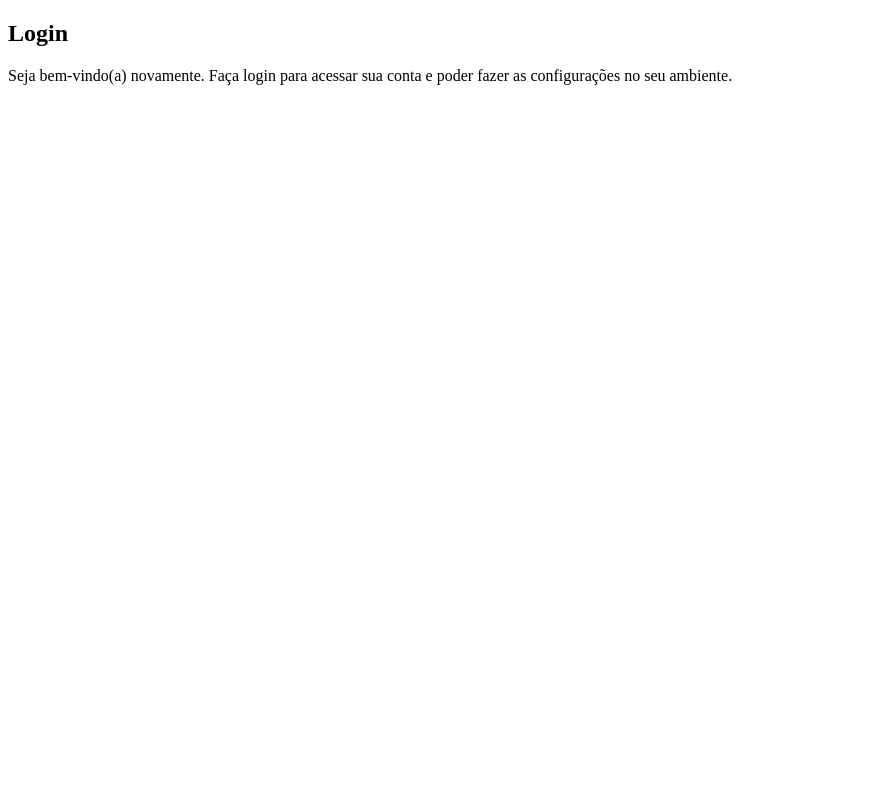
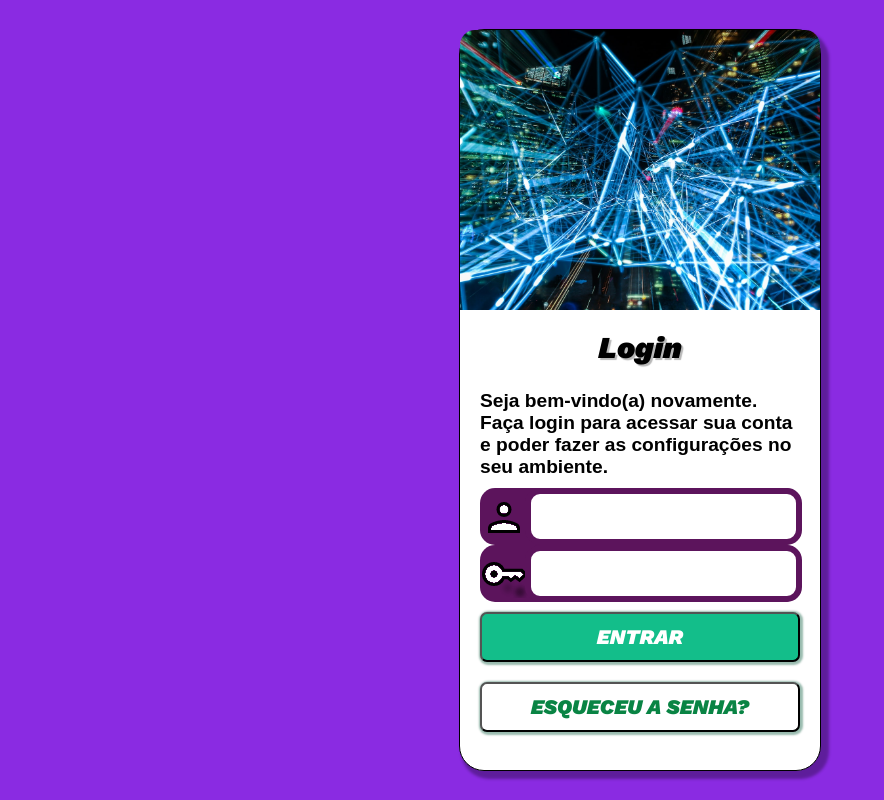
Before and after one commit to matheus369k/user-account, a plain HTML site: page index.html in a window 1280 px wide. Shown: the whole page, without its empty margins (0-884 px from the left). Drawn offline with nearby package versions, Linux system fonts and the light colour scheme.

Commit message:
Atualização..

```diff
--- a/estilos/style.css
+++ b/estilos/style.css
@@ -1 +1,115 @@
 @charset "UTF-8";
+
+@import url('https://fonts.googleapis.com/css2?family=Work+Sans:ital,wght@1,900&display=swap');
+
+*{
+    margin: 0px;
+    padding: 0px;
+}
+
+body{
+    font-family: Arial, Helvetica, sans-serif;
+    width: 100vw;
+    height: 100vh;
+    background-color: blueviolet;
+}
+
+main{
+    height: 100vh;
+    position: relative;
+}
+
+#login{
+    border: 1px solid;
+    box-shadow: 5px 5px 3px 3px rgba(0, 0, 0, 0.315);
+    border-radius: 25px;
+    background-color: white;
+
+    position: absolute;
+    top: 50%;
+    left: 50%;
+    transform: translate(-50%, -50%);
+
+    width: 360px;
+    height: 740px;
+
+}
+
+h1{
+    font-family: 'Work Sans', sans-serif;
+    text-shadow: 2px 2px 1px rgba(0, 0, 0, 0.282);
+    text-align: center;
+    font-weight: 900;
+    font-size: 1.9em;
+    padding: 0px 0px 15px;
+}
+
+div > p{
+    margin: 10px 0px;
+    font-weight: 600;
+    font-size: 1.2em;
+}
+
+#imagem{
+    background: url('../imagens/imagem-cartao.jpg') center center no-repeat;
+    background-size: cover;
+    width: 360px;
+    height: 280px;
+    border-radius: 15px 15px 0px 0px;
+}
+
+#entrada{
+    padding: 20px;
+}
+
+#iconperson{
+    background:  rgb(92, 20, 92) url('../imagens/person.png') left center no-repeat;
+    border-radius: 15px;
+
+
+}
+
+#iconsenha{
+    background:  rgb(92, 20, 92) url('../imagens/chave.png') left center no-repeat local;
+    border-radius: 15px;;
+}
+
+
+input.dado{
+    background-color: white;
+    border: 6px solid rgb(92, 20, 92);
+    border-radius: 15px;
+    width:265px;
+    height:45px;
+    font-size: 1.5em;
+    margin: 0px 0px 0px 45px;
+}
+
+
+.entrar,
+#newsenh{
+    font-family: 'Work Sans', sans-serif;
+    text-transform: uppercase;
+    color: rgb(255, 255, 255);
+    margin: 10px 0px;
+    width: 320px;
+    height: 50px;
+    border-radius: 7px;
+    font-size: 1.3em;
+    background-color: rgb(19, 190, 138);
+    box-shadow: 1px 1px 2px 2px  rgba(0, 84, 54, 0.4);
+}
+
+
+
+#newsenh{
+    background-color: white;
+    color:  rgb(9, 132, 68) ;
+}
+
+.entrar:hover,
+#newsenh:hover{
+    color: white;
+    background-color:  rgb(58, 94, 82);
+    cursor: pointer;
+}
--- a/index.html
+++ b/index.html
@@ -9,15 +9,29 @@
 <body>
     <main>
         <section id="login">
-            <div>
+            <div id="imagem">
 
             </div>
-            <div>
+            <div id="entrada">
                 <h1>Login</h1>
                 <p>Seja bem-vindo(a) novamente. Faça login para acessar sua conta e poder fazer as configurações no seu ambiente.</p>
                 <form action="login.php" method="post" autocomplete="on">
-
+                    <p id="iconperson">
+                        <label for="iemail"></label>
+                        <input class="dado" type="email" name="email" id="iemail">
+                    </p>
+                    <p id="iconsenha">
+                        <label
+                        for="isenh"></label>
+                        <input class="dado" type="password" name="senha" id="isenh">
+                    </p>
+                    <p>
+                        <input class="entrar" type="submit" value="Entrar">
+                    </p>
                 </form>
+                <button id="newsenh">
+                    <span>Esqueceu a senha?</span>
+                </button>
             </div>
         </section>
     </main>
```
Also changed, not shown: imagens/chave.png (added), imagens/person.png (added).
